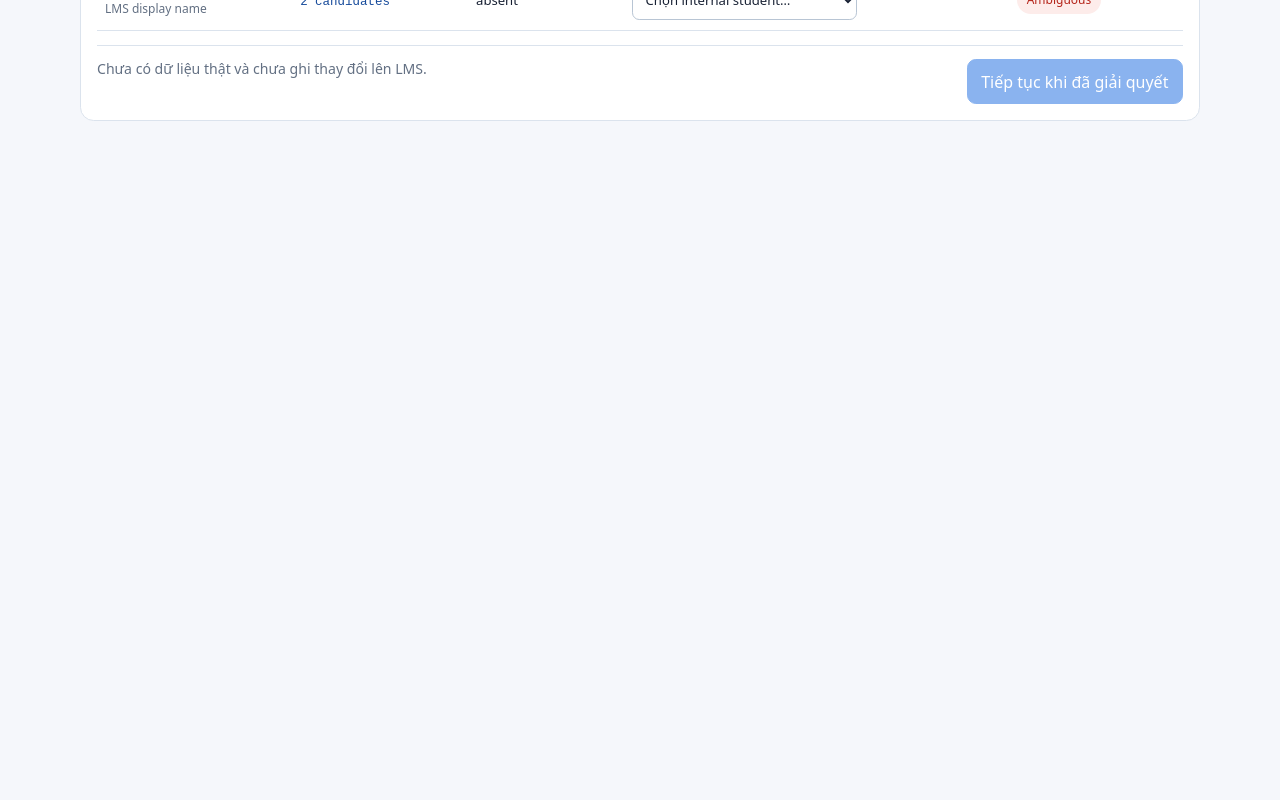
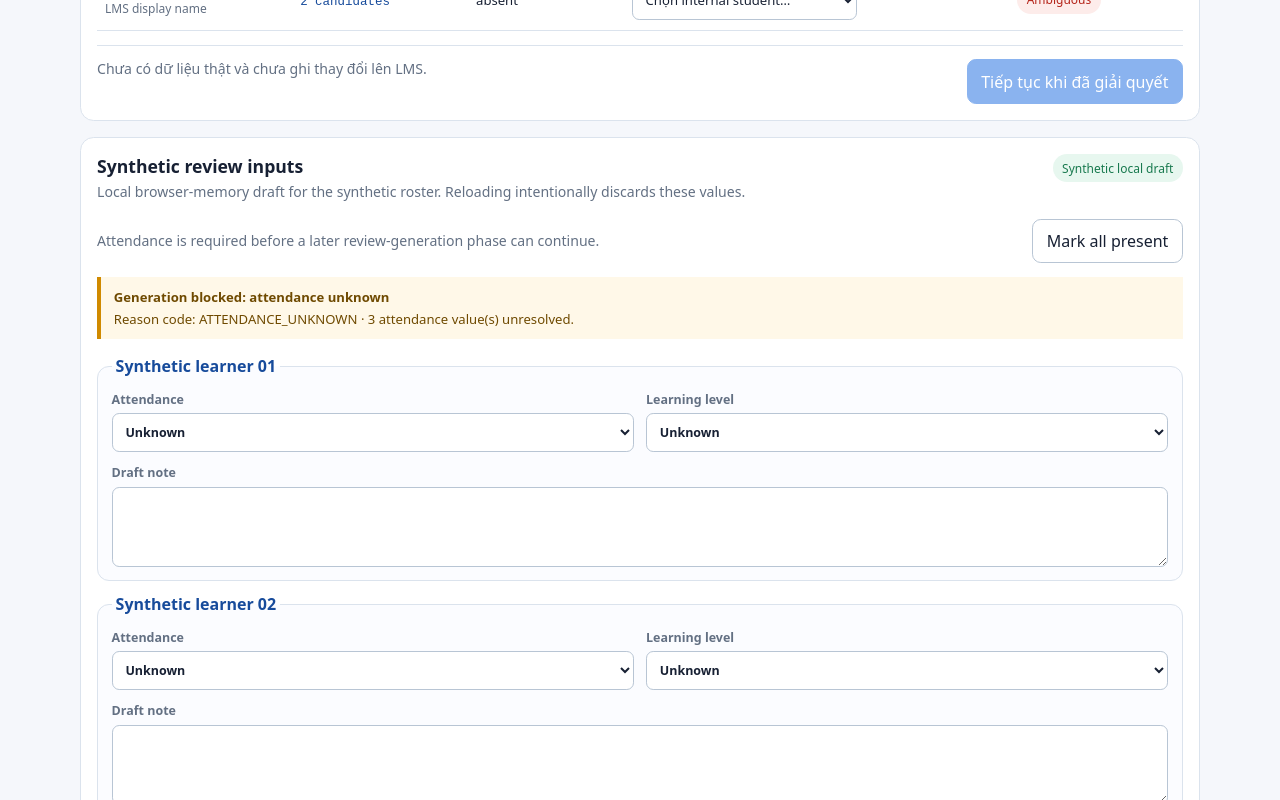
Before and after one commit to Banhtalon/mindx-review-bot, a React (Vite) app: page / in a window 1280 px wide. Shown: the part 1620-2420 px from the top of the page. Before the commit the page ends 1789 px from the top, so only its background shows below. Built offline with nearby package versions, Linux system fonts and the light colour scheme.

Commit message:
feat: add local synthetic review inputs

```diff
--- a/src/App.tsx
+++ b/src/App.tsx
@@ -1,5 +1,9 @@
 import { useMemo, useState } from "react";
 import { PHASE5_COURSE_CATALOGS, PHASE5_SESSIONS } from "./fixtures/phase5Curriculum";
+import {
+  createInitialReviewInputs,
+  PHASE5B_SYNTHETIC_LEARNERS,
+} from "./fixtures/phase5bReviewInputs";
 import {
   assertLmsContext,
   assignStudent,
@@ -8,6 +12,13 @@ import {
   type LmsContext,
   type LmsRosterRow,
 } from "./lms/manualMapping";
+import { evaluateReviewInputGate } from "./reviewInputs/gate";
+import type {
+  AttendanceStatus,
+  LearningLevel,
+  SyntheticLearner,
+  SyntheticReviewInput,
+} from "./reviewInputs/contracts";
 import { resolveLessonContext } from "./session/lessonContext";
 import type { CourseCatalog, LessonContextWarningCode, SyntheticSession } from "./curriculum/contracts";
 
@@ -252,6 +263,136 @@ export function Phase5ContextSurface({
   );
 }
 
+type Phase5BReviewInputSurfaceProps = {
+  readonly learners?: readonly SyntheticLearner[];
+};
+
+type ReviewInputPatch = Partial<Pick<SyntheticReviewInput, "attendance" | "level" | "noteDraft">>;
+
+export function Phase5BReviewInputSurface({
+  learners = PHASE5B_SYNTHETIC_LEARNERS,
+}: Phase5BReviewInputSurfaceProps) {
+  const [inputs, setInputs] = useState<readonly SyntheticReviewInput[]>(() =>
+    createInitialReviewInputs(learners),
+  );
+  const gate = useMemo(() => evaluateReviewInputGate(inputs), [inputs]);
+
+  function updateInput(rowKey: string, patch: ReviewInputPatch) {
+    setInputs((current) =>
+      current.map((input) => (input.rowKey === rowKey ? { ...input, ...patch } : input)),
+    );
+  }
+
+  function markAllPresent() {
+    setInputs((current) =>
+      current.map((input) => ({ ...input, attendance: "present" as const })),
+    );
+  }
+
+  return (
+    <section className="panel review-inputs-panel" aria-labelledby="synthetic-review-inputs-heading">
+      <div className="panel-heading">
+        <div>
+          <h2 id="synthetic-review-inputs-heading">Synthetic review inputs</h2>
+          <p className="muted">
+            Local browser-memory draft for the synthetic roster. Reloading intentionally discards these values.
+          </p>
+        </div>
+        <span className="readonly-badge">Synthetic local draft</span>
+      </div>
+
+      <div className="review-inputs-toolbar">
+        <p className="muted">Attendance is required before a later review-generation phase can continue.</p>
+        <button className="secondary-button" type="button" onClick={markAllPresent}>
+          Mark all present
+        </button>
+      </div>
+
+      <div
+        className={`review-input-gate ${gate.ready ? "ready" : "blocked"}`}
+        role="status"
+        aria-live="polite"
+      >
+        <strong>
+          {gate.ready ? "Generation ready: attendance complete" : "Generation blocked: attendance unknown"}
+        </strong>
+        <span>
+          {gate.ready
+            ? `All ${learners.length} synthetic learners have explicit attendance.`
+            : `Reason code: ${gate.reasonCode} · ${gate.unknownAttendanceRowKeys.length} attendance value(s) unresolved.`}
+        </span>
+      </div>
+
+      <div className="review-inputs-list">
+        {learners.map((learner) => {
+          const input = inputs.find((candidate) => candidate.rowKey === learner.rowKey);
+
+          if (!input) return null;
+
+          const attendanceLabel = `${learner.displayName} attendance`;
+          const levelLabel = `${learner.displayName} level`;
+          const noteLabel = `${learner.displayName} draft note`;
+
+          return (
+            <fieldset className="review-input-card" key={learner.rowKey}>
+              <legend>{learner.displayName}</legend>
+              <div className="review-input-control-grid">
+                <label className="review-input-field" htmlFor={`${learner.rowKey}-attendance`}>
+                  <span>Attendance</span>
+                  <select
+                    id={`${learner.rowKey}-attendance`}
+                    aria-label={attendanceLabel}
+                    value={input.attendance}
+                    onChange={(event) =>
+                      updateInput(learner.rowKey, {
+                        attendance: event.currentTarget.value as AttendanceStatus,
+                      })
+                    }
+                  >
+                    <option value="unknown">Unknown</option>
+                    <option value="present">Present</option>
+                    <option value="absent">Absent</option>
+                  </select>
+                </label>
+
+                <label className="review-input-field" htmlFor={`${learner.rowKey}-level`}>
+                  <span>Learning level</span>
+                  <select
+                    id={`${learner.rowKey}-level`}
+                    aria-label={levelLabel}
+                    value={input.level}
+                    onChange={(event) =>
+                      updateInput(learner.rowKey, {
+                        level: event.currentTarget.value as LearningLevel,
+                      })
+                    }
+                  >
+                    <option value="unknown">Unknown</option>
+                    <option value="strong">Strong</option>
+                    <option value="developing">Developing</option>
+                    <option value="needs_support">Needs support</option>
+                  </select>
+                </label>
+
+                <label className="review-input-field review-input-note" htmlFor={`${learner.rowKey}-note`}>
+                  <span>Draft note</span>
+                  <textarea
+                    id={`${learner.rowKey}-note`}
+                    aria-label={noteLabel}
+                    rows={3}
+                    value={input.noteDraft}
+                    onChange={(event) => updateInput(learner.rowKey, { noteDraft: event.currentTarget.value })}
+                  />
+                </label>
+              </div>
+            </fieldset>
+          );
+        })}
+      </div>
+    </section>
+  );
+}
+
 export default function App() {
   const [contextMismatch, setContextMismatch] = useState(false);
   const [assignments, setAssignments] = useState<Record<string, string>>({});
@@ -437,6 +578,8 @@ export default function App() {
           <button className="primary-button" type="button" disabled={!reviewCanContinue}>Tiếp tục khi đã giải quyết</button>
         </footer>
       </section>
+
+      <Phase5BReviewInputSurface />
     </main>
   );
 }
--- a/src/styles.css
+++ b/src/styles.css
@@ -410,6 +410,97 @@ select {
   padding-top: 0.85rem;
 }
 
+.review-inputs-toolbar {
+  display: flex;
+  align-items: center;
+  justify-content: space-between;
+  gap: 1rem;
+  margin-bottom: 0.85rem;
+}
+
+.review-inputs-toolbar p {
+  margin-bottom: 0;
+}
+
+.review-input-gate {
+  display: grid;
+  gap: 0.25rem;
+  margin-bottom: 1rem;
+  border-left: 4px solid #d08a00;
+  padding: 0.7rem 0.8rem;
+  color: #6f4a00;
+  background: #fff8e8;
+  font-size: 0.82rem;
+}
+
+.review-input-gate.ready {
+  border-left-color: #18794e;
+  color: #17633f;
+  background: #eefaf4;
+}
+
+.review-inputs-list {
+  display: grid;
+  gap: 0.75rem;
+}
+
+.review-input-card {
+  min-width: 0;
+  margin: 0;
+  border: 1px solid #dbe3ed;
+  border-radius: 0.75rem;
+  padding: 0.85rem;
+  background: #fbfcff;
+}
+
+.review-input-card legend {
+  padding: 0 0.25rem;
+  color: #174b9b;
+  font-weight: 700;
+}
+
+.review-input-control-grid {
+  display: grid;
+  grid-template-columns: repeat(2, minmax(0, 1fr));
+  gap: 0.75rem;
+}
+
+.review-input-field {
+  display: grid;
+  min-width: 0;
+  gap: 0.35rem;
+  color: #637083;
+  font-size: 0.78rem;
+  font-weight: 700;
+}
+
+.review-input-field select,
+.review-input-field textarea {
+  width: 100%;
+  border: 1px solid #b8c5d4;
+  border-radius: 0.45rem;
+  color: #172033;
+  background: white;
+}
+
+.review-input-field textarea {
+  min-height: 5rem;
+  resize: vertical;
+  padding: 0.55rem;
+  font: inherit;
+  font-weight: 400;
+}
+
+.review-input-field select:focus-visible,
+.review-input-field textarea:focus-visible {
+  outline: 3px solid #1769e0;
+  outline-offset: 2px;
+}
+
+.review-input-note {
+  grid-column: 1 / -1;
+}
+
 @media (max-width: 56rem) {
   .curriculum-layout,
   .context-metadata-grid,
@@ -431,6 +522,17 @@ select {
     grid-template-columns: 1fr;
   }
 
+  .review-inputs-toolbar,
+  .review-input-control-grid {
+    align-items: flex-start;
+    grid-template-columns: 1fr;
+    flex-direction: column;
+  }
+
+  .review-input-note {
+    grid-column: auto;
+  }
+
   .primary-button {
     width: 100%;
   }
```
Also changed, not shown: 1 other file (tests, documents, lock files or other folders).
